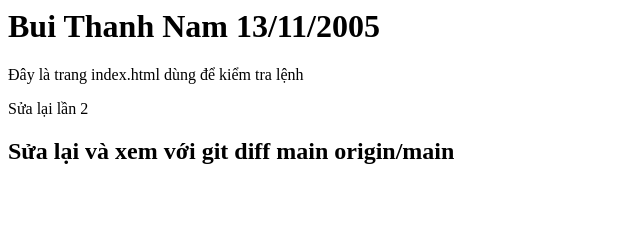
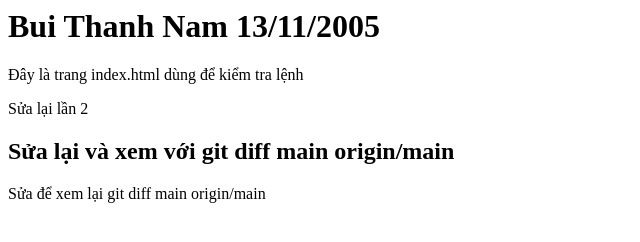
Before and after one commit to buinam-123/hoc-git-baitap3, a plain HTML site: page index.html in a window 1280 px wide. Shown: the whole page, without its empty margins (0-640 px from the left). Drawn offline with Linux system fonts and the light colour scheme.

Commit message:
Update index.html

```diff
--- a/index.html
+++ b/index.html
@@ -2,3 +2,4 @@
 <p> Đây là trang index.html dùng để kiểm tra lệnh</p>
 <p> Sửa lại lần 2</p>
 <h2>Sửa lại và xem với git diff main origin/main</h2>
+<p>Sửa để xem lại git diff main origin/main</p>
```
